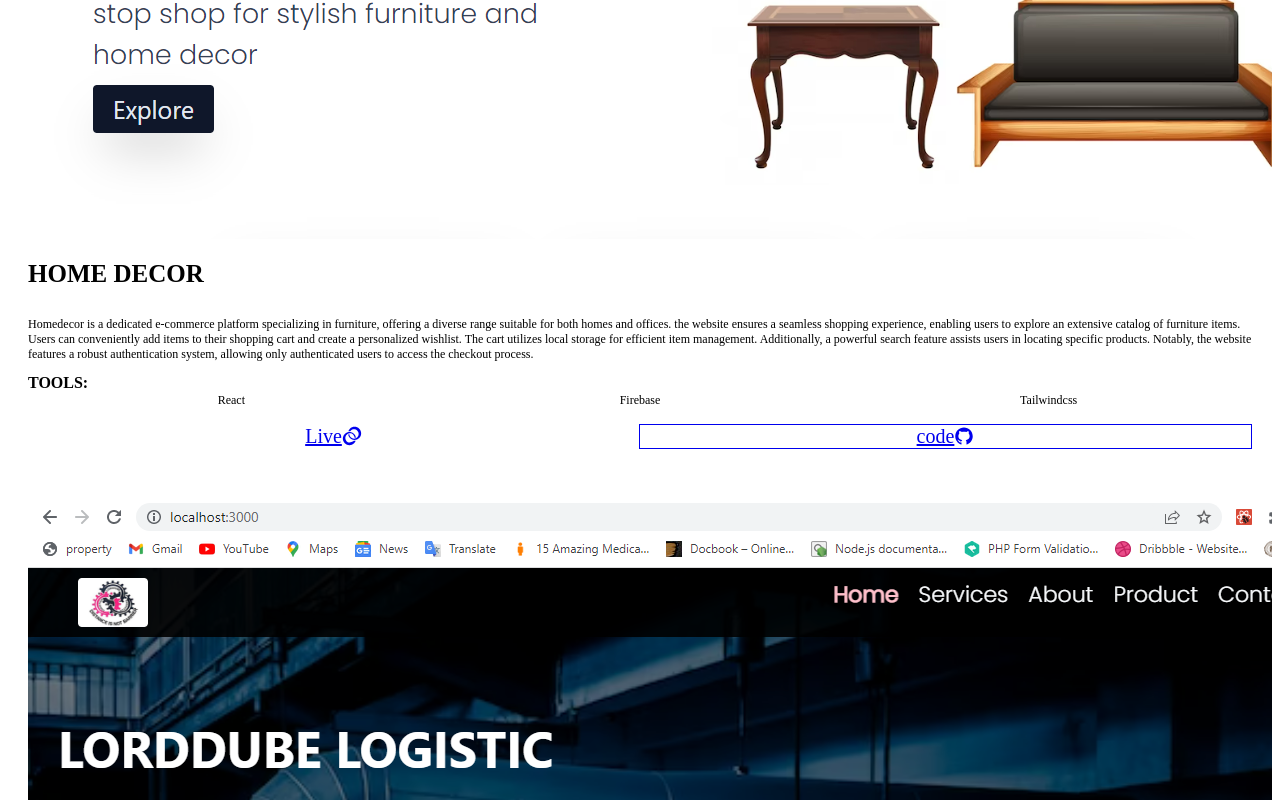
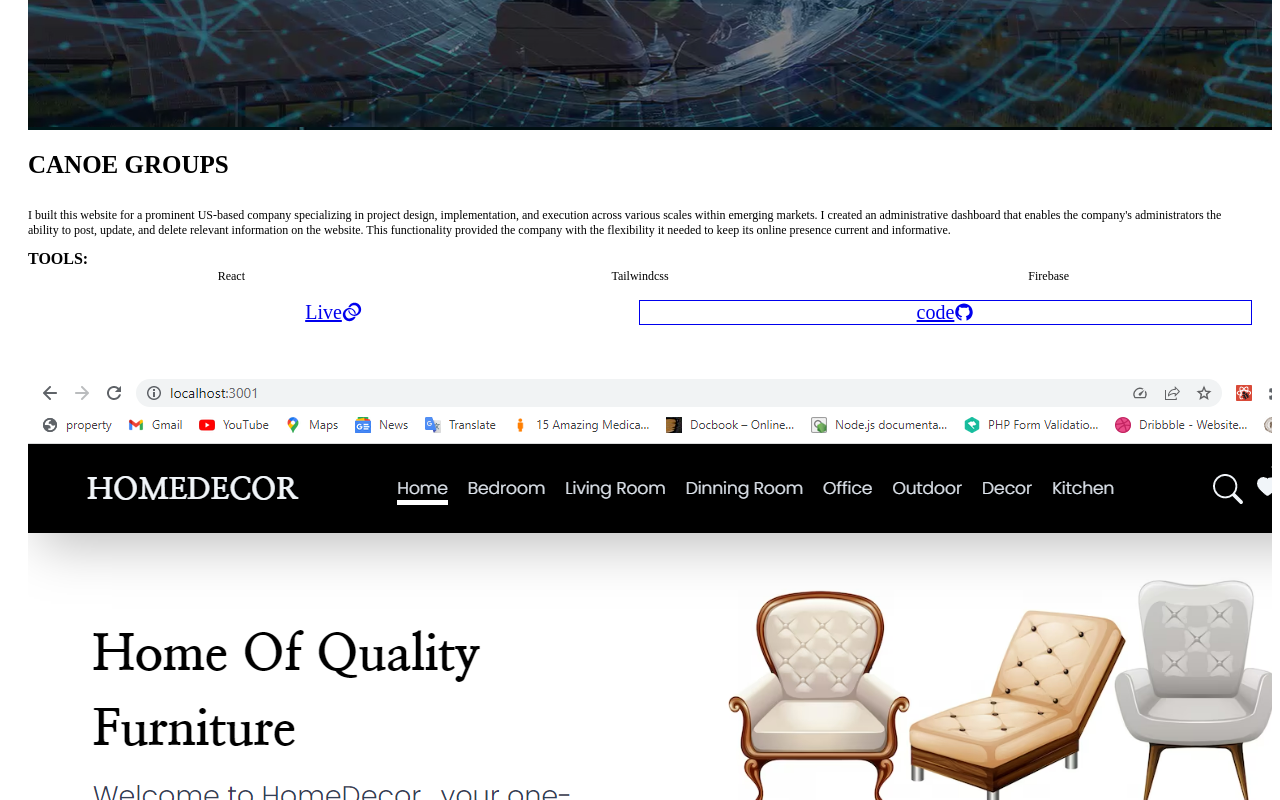
Before and after one commit to DesmondNzubechi/PORTFOLIO, a Next.js app: page /projects in a window 1280 px wide. Shown: the part 1680-2480 px from the top of the page. Built offline with nearby package versions, Linux system fonts and the light colour scheme.

Commit message:
added new project

```diff
--- a/app/projects/page.jsx
+++ b/app/projects/page.jsx
@@ -4,6 +4,7 @@ import eeunizik from '../../public/ee-unizik.png';
 import homedecor from '../../public/home-decor.png';
 import homebuilder from '../../public/homebuilder.png';
 import lorddube from '../../public/lorddube.png';
+import canoegroups from '../../public/canoegroups.png';
 import Image from "next/image";
 import Link from "next/link";
 import { AiFillGithub } from 'react-icons/ai';
@@ -23,6 +24,15 @@ const Projects = () => {
             ProjectGit: 'github.com/DesmondNzubechi/Unizik-EE',
             ProjectUrl: 'ee-unizik.com',
             label: 'link to ee-unizik'
+        },
+        {
+            ProjectImg: canoegroups,
+            projectName: 'CANOE GROUPS',
+            ProjectDescr: 'I built this website for a prominent US-based company specializing in project design, implementation, and execution across various scales within emerging markets. I created an administrative dashboard that enables the company\'s administrators the ability to post, update, and delete relevant information on the website. This functionality provided the company with the flexibility it needed to keep its online presence current and informative.',
+            projectStack:  [' React', 'Tailwindcss' , 'firebase'],
+            ProjectGit: 'github.com/DesmondNzubechi/CANOEGROUPS',
+            ProjectUrl: 'canoegroups.com',
+            label: 'link to canoe groups'
         },
         {
             ProjectImg: homedecor,
```
Also changed, not shown: public/canoegroups.png (added).
